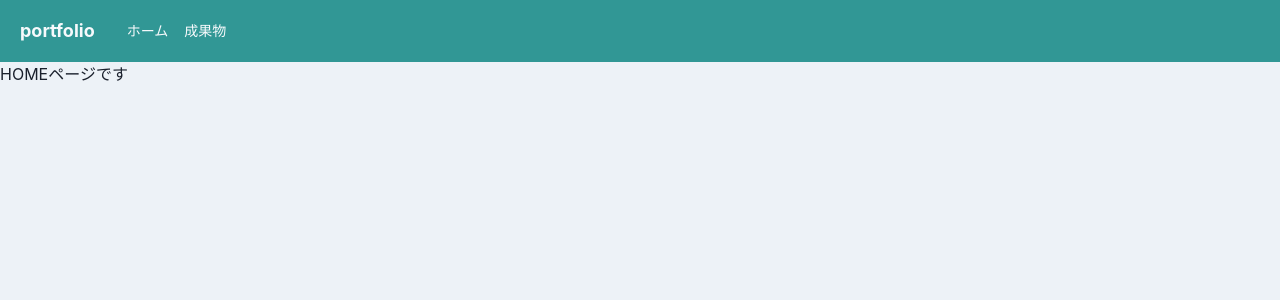
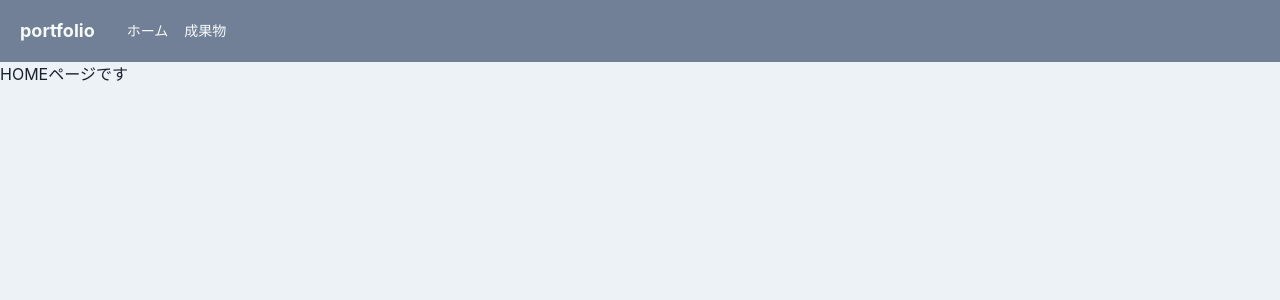
Before and after one commit to okabekaito/portfolio, a React (Create React App) app: page / in a window 1280 px wide. Shown: the top 300 px of the page. Built offline with nearby package versions, Linux system fonts and the light colour scheme.

Commit message:
ヘッダーの色変更

```diff
--- a/src/components/organisms/layout/Header.tsx
+++ b/src/components/organisms/layout/Header.tsx
@@ -13,7 +13,7 @@ export const Header: VFC = memo(() => {
     const onClickDeliverables = useCallback(() => history.push("/deliverables"),[]);
     return (
         <>
-        <Flex as="nav" bg="teal.500"color="gray.50"align="center" justify="space-between"padding={{base:3,md:5}}>
+        <Flex as="nav" bg="gray.500"color="gray.50"align="center" justify="space-between"padding={{base:3,md:5}}>
             <Flex align="center" as="a" mr={8} _hover={{cursor:"pointer"}} onClick={onClickHome}>
                 <Heading as="h1" fontSize={{base:"md",md:"lg"}}>portfolio</Heading>
             </Flex>
```
